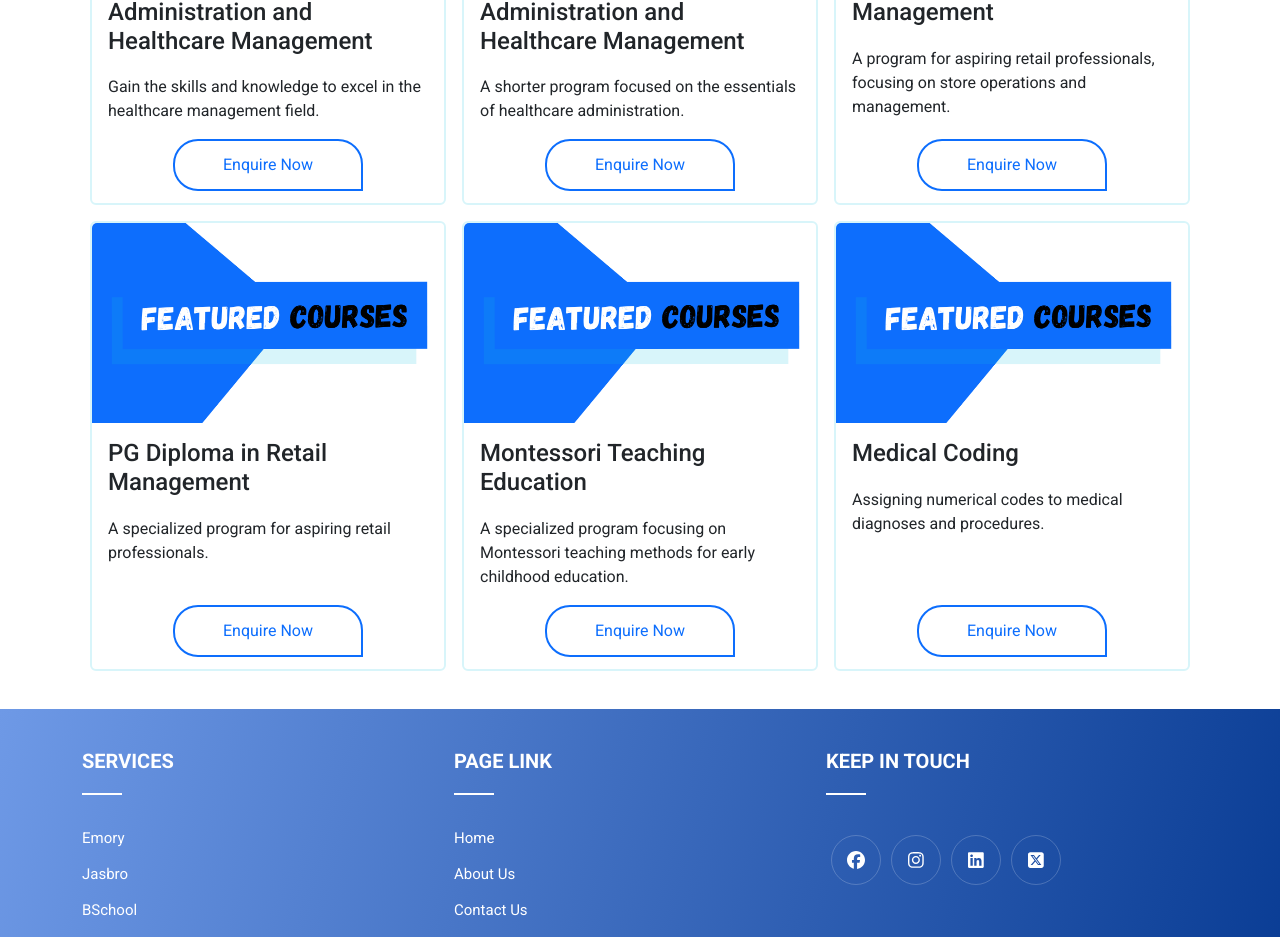
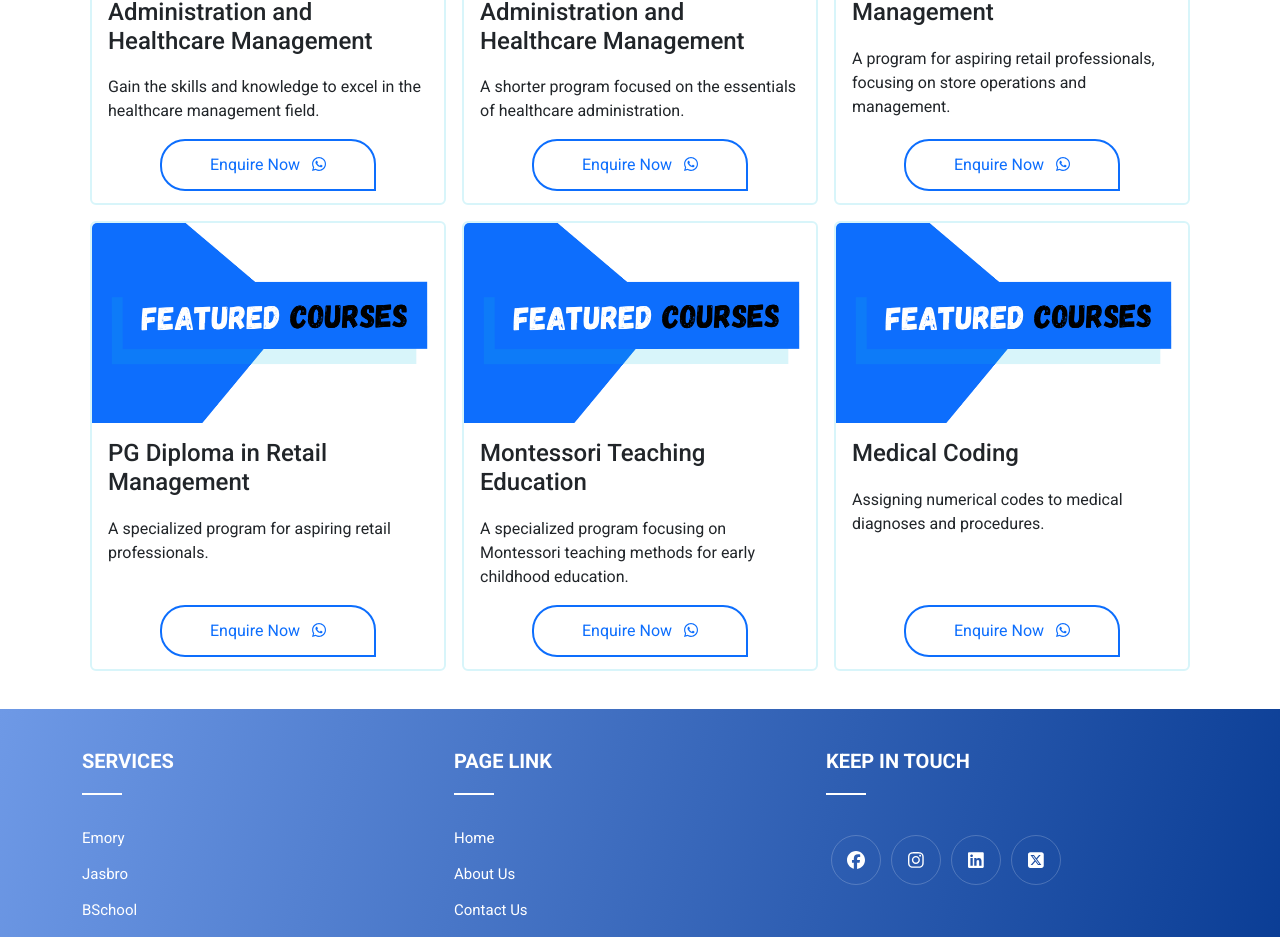
Before and after one commit to RameesV/Emory-Calicut, a React (Create React App) app: page /emory in a window 1280 px wide. Shown: the part 2053-2990 px from the top of the page. Built offline with nearby package versions, Linux system fonts and the light colour scheme.

Commit message:
styles updates

```diff
--- a/src/components/Home/Home.scss
+++ b/src/components/Home/Home.scss
@@ -29,6 +29,9 @@
 
             .card-body {
                 margin-bottom: 26px;
+            }
+            .whatsapp-icon{
+                display: none;
             }
         }
     }
--- a/src/components/MiniComponents/Cards/MyCards.js
+++ b/src/components/MiniComponents/Cards/MyCards.js
@@ -1,8 +1,10 @@
 import Card from 'react-bootstrap/Card';
 import './MyCards.scss'
 import { Link } from 'react-router-dom';
+import { FontAwesomeIcon } from '@fortawesome/react-fontawesome'
+import { faWhatsapp } from '@fortawesome/free-brands-svg-icons';
 
-const MyCards = ({src,title,description,pageLink,subHeading,buttonName}) => {
+const MyCards = ({ src, title, description, pageLink, subHeading, buttonName }) => {
   return (
     <Card>
       <Card.Img variant="top" className='card-image' src={src} />
@@ -11,7 +13,7 @@ const MyCards = ({src,title,description,pageLink,subHeading,buttonName}) => {
         <Card.Subtitle className='card-subheading'>{subHeading}</Card.Subtitle>
         <Card.Text className='card-text'>{description}</Card.Text>
       </Card.Body>
-      <Card.Link as={Link} to={pageLink}>{buttonName}</Card.Link>
+      <Card.Link as={Link} to={pageLink}>{buttonName} <FontAwesomeIcon className='whatsapp-icon' icon={faWhatsapp} /></Card.Link>
     </Card>
   );
 }
--- a/src/components/MiniComponents/Cards/MyCards.scss
+++ b/src/components/MiniComponents/Cards/MyCards.scss
@@ -4,8 +4,17 @@
     align-items: flex-start;
     border: none;
     text-align: left;
-    .card-subheading{
+
+    .card-subheading {
         padding: 8px 0px;
+    }
+
+    .card-link:hover {
+        background-color: #0d6efd;
+        color: #fff;
+    }
+    .whatsapp-icon{
+        padding: 0 0 0 8px;
     }
 }
 
@@ -13,6 +22,7 @@
 
     .card-body {
         padding: 4px;
+
         .card-title {
             font-size: 16px;
         }
--- a/src/components/MiniComponents/Service/Service.scss
+++ b/src/components/MiniComponents/Service/Service.scss
@@ -14,6 +14,10 @@
         padding: 12px;
         height: 100%;
 
+        .whatsapp-icon {
+            display: none;
+        }
+
         // align-items: center;
         .card-image {
             width: 50px;
@@ -25,7 +29,8 @@
             font-size: 22px;
             color: #000;
         }
-        .card-subtitle{
+
+        .card-subtitle {
             color: #000;
         }
 
--- a/src/components/Pages/ContactUs.scss
+++ b/src/components/Pages/ContactUs.scss
@@ -7,7 +7,6 @@
   display: flex;
   align-items: center;
   justify-content: center;
-}
 
   .info-text {
     font-size: 10px;
@@ -296,6 +295,7 @@ textarea.input {
     transform: translate(181%, 11%);
     opacity: 0.2;
   }
+}
 
 @media (max-width: 850px) {
   .form {
```
Lines whose indentation alone changed are shown as unchanged.
